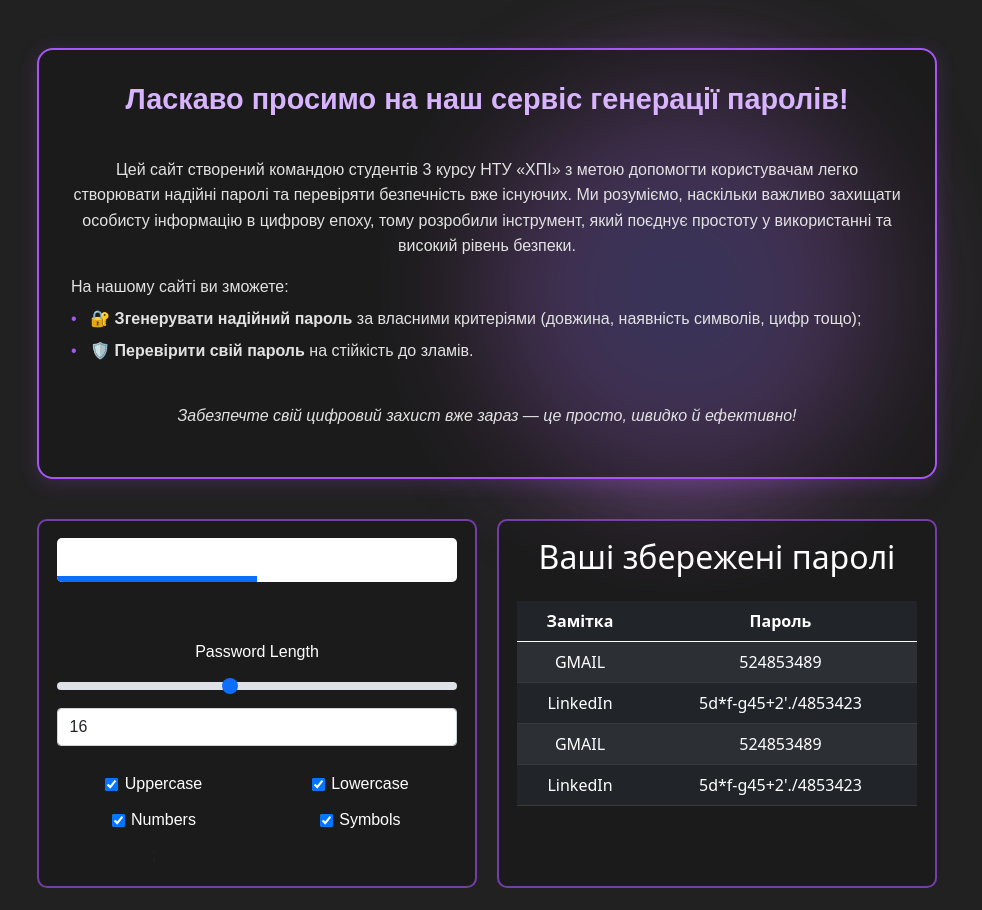
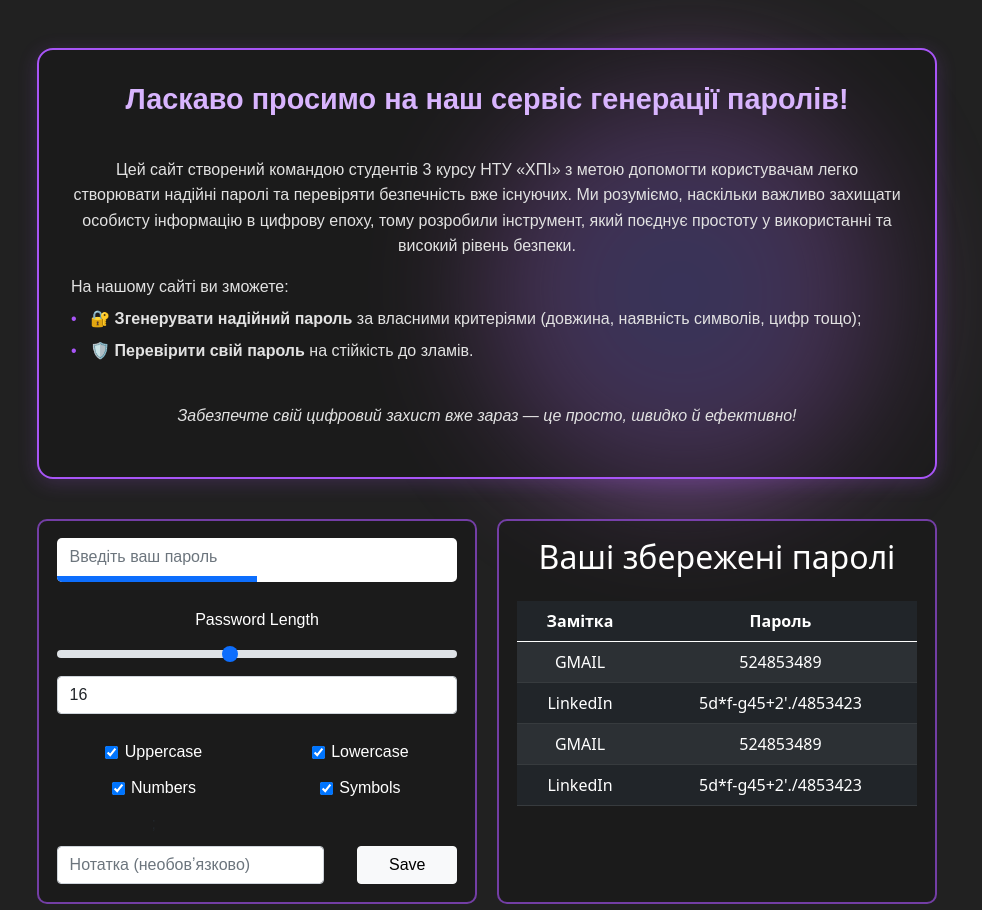
Before and after one commit to ySavushkin/PasswordGenerator, a React (Vite) app in the folder frontend/password-generator/: page /password-generator in a window 1280 px wide. Shown: the top 910 px of the page, without its empty margins (153-1135 px from the left). Built offline with nearby package versions, Linux system fonts and the light colour scheme; no server answers.

Commit message:
Added password notes section

```diff
--- a/frontend/password-generator/src/pages/password-generator/PasswordGenerator.tsx
+++ b/frontend/password-generator/src/pages/password-generator/PasswordGenerator.tsx
@@ -53,17 +53,21 @@ const PasswordGenerator: React.FC = () => {
 
     return (
         <>
-            <BubbleBackground/>
-            <PasswordIntro/>
+            <BubbleBackground />
+            <PasswordIntro />
             <br></br>
+
             <div className="d-flex flex-row justify-content-between">
                 <div className="PasswordCard">
                     <div className="PasswordForm">
 
-                        <div className="mb-5 password-container">
+                        <div className="mb-3 password-container">
                             <input
                                 className="form-control rounded-0 password-input"
                                 id="passwordInput"
+                                type="text"
+                                placeholder="Введіть ваш пароль"
+                                minLength={min}
                                 value={generatedPassword}
                                 onChange={(e) => setGeneratedPassword(e.target.value)}
                             />
@@ -74,19 +78,31 @@ const PasswordGenerator: React.FC = () => {
                         </div>
 
                         <label htmlFor="customRange" className="PasswordLength">
-                    Password Length
+                            Password Length
                         </label>
 
-                        <PasswordSizeRange min={min} max={max} current={passwordSize} setCurrentSize={handlePasswordSize}/>
-                        <PasswordSizeInput min={min} max={max} current={passwordSize} setCurrentSize={handlePasswordSize}/>
+                        <PasswordSizeRange min={min} max={max} current={passwordSize} setCurrentSize={handlePasswordSize} />
+                        <PasswordSizeInput min={min} max={max} current={passwordSize} setCurrentSize={handlePasswordSize} />
 
                         <div className="checkbox-grid">
-                            <PasswordSettings flags={selectedFlags} toggleFlag={toggleFlag}/>
+                            <PasswordSettings flags={selectedFlags} toggleFlag={toggleFlag} />
+                        </div>
+
+                        <div className="row ms-0 me-0">
+                            <div className='col-8 ps-0 pe-0'>
+                                <input
+                                    className="form-control"
+                                    id="passwordNote"
+                                    placeholder="Нотатка (необовʼязково)"
+                                />
+                            </div>
+                            <button type="button" className="btn btn-light offset-1 col-3">Save</button>
                         </div>
                     </div>
                 </div>
+
                 <div className="PasswordCard">
-                    <PasswordTable/>
+                    <PasswordTable />
                 </div>
             </div>
             <br></br>
```
